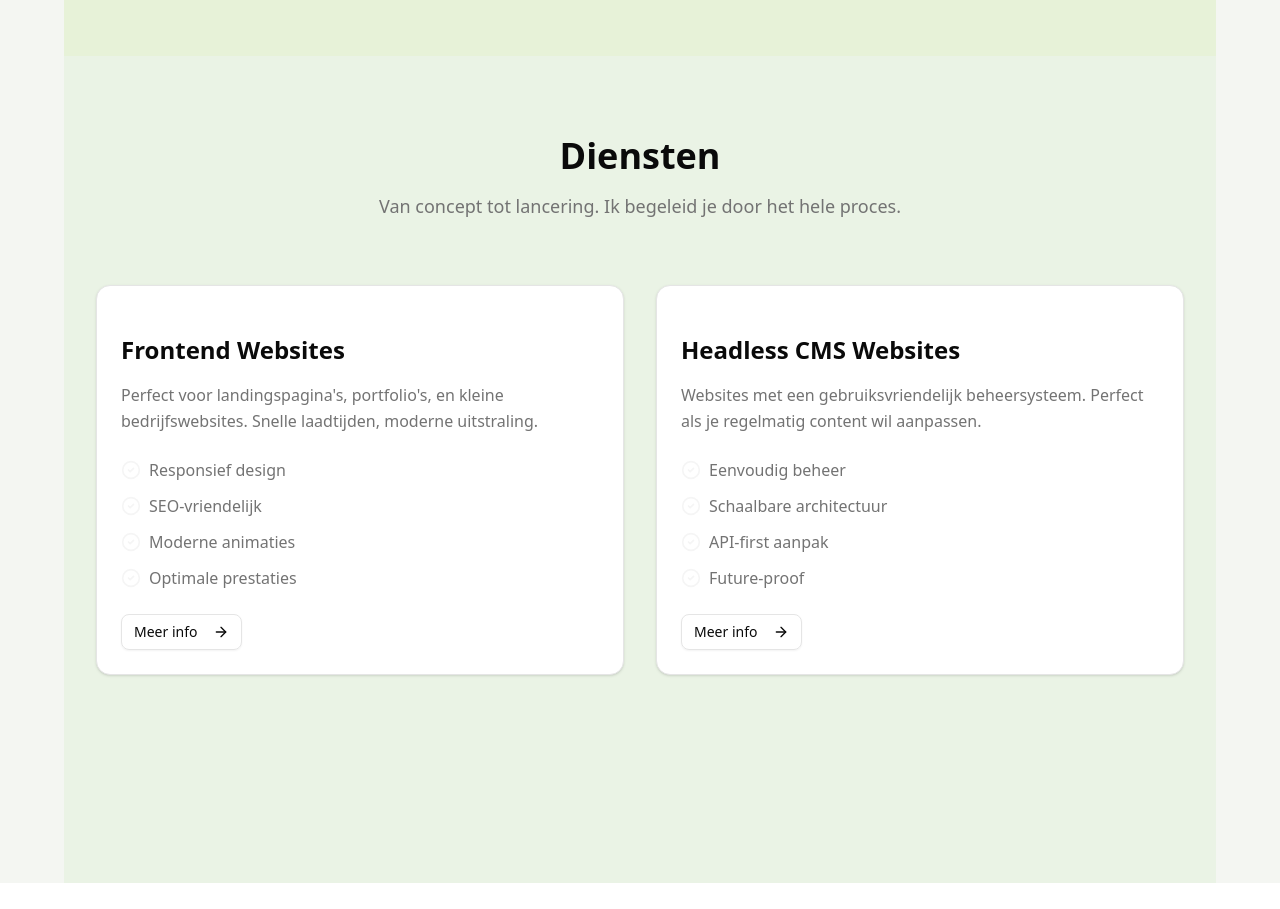
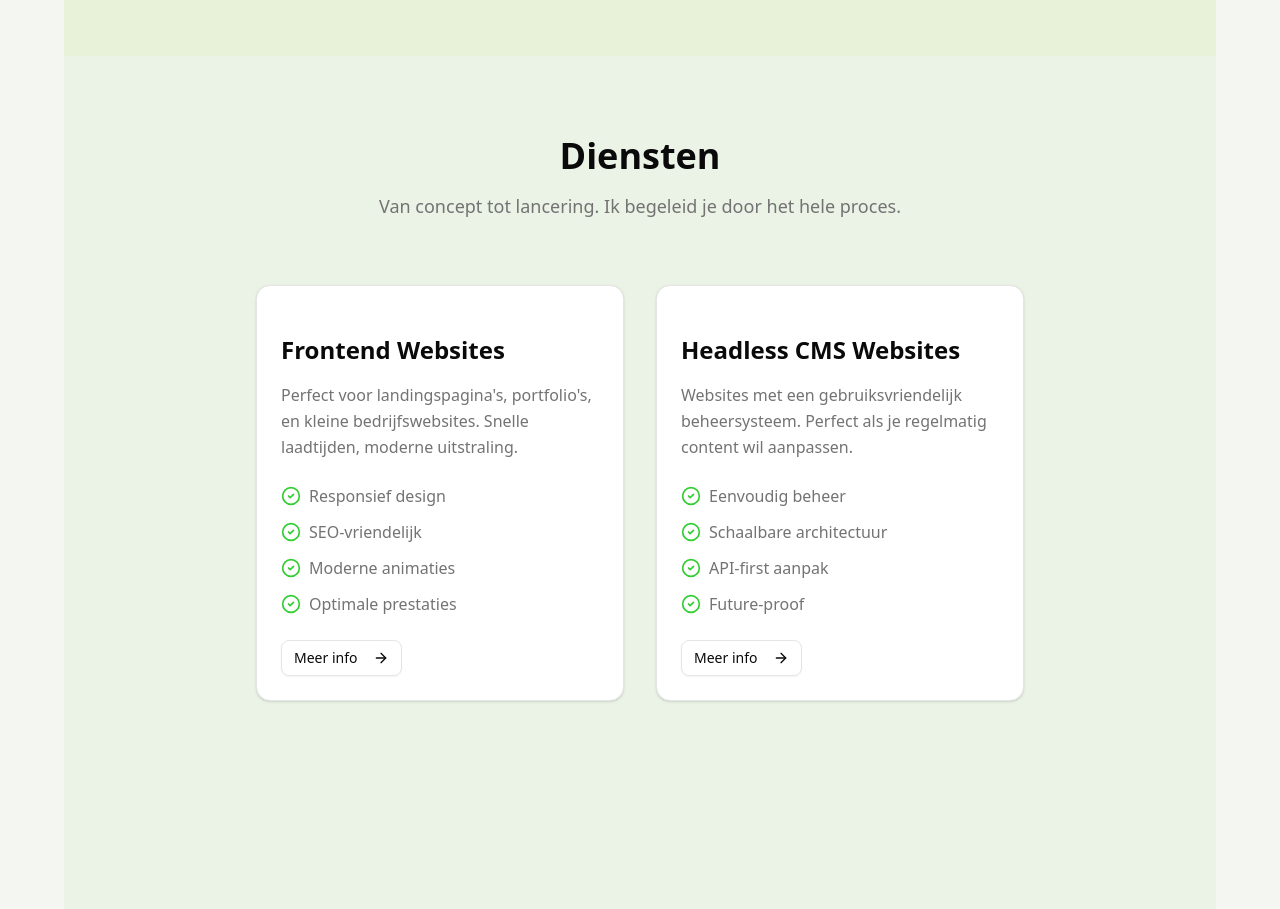
Before and after one commit to RAlmanzo/ar_easyweb, a Next.js app: page / in a window 1280 px wide. Shown: the part 1200-2109 px from the top of the page. Before the commit the page ends 2083 px from the top, so only its background shows below. Built offline with nearby package versions, Linux system fonts and the light colour scheme.

Commit message:
Set color for card icons

```diff
--- a/src/components/sections/services.tsx
+++ b/src/components/sections/services.tsx
@@ -8,15 +8,15 @@ import { fadeInLeft, fadeInRight, fadeInUp } from "@/lib/animations";
 export default function Services() {
     return (
         <section className="py-20 px-4 sm:px-6 lg:px-8">
-            <div className="max-w-7xl mx-auto">
-                <motion.div {...fadeInUp} className="text-center mb-16">
+            <div className="max-w-6xl mx-auto">
+                <motion.div {...fadeInUp} className="text-center mb-16 max-w-3xl">
                     <h2 className="text-3xl sm:text-4xl font-bold text-foreground mb-4 text-balance">Diensten</h2>
                     <p className="text-lg text-muted-foreground max-w-2xl mx-auto leading-relaxed text-pretty">
                         Van concept tot lancering. Ik begeleid je door het hele proces.
                     </p>
                 </motion.div>
 
-                <div className="grid md:grid-cols-2 gap-8">
+                <div className="grid md:grid-cols-2 gap-8 max-w-3xl">
                     <motion.div {...fadeInLeft}>
                         <Card className="h-full border-border shadow-sm hover:shadow-md transition-shadow">
                             <CardContent className="pt-6">
@@ -29,7 +29,7 @@ export default function Services() {
                                     {["Responsief design", "SEO-vriendelijk", "Moderne animaties", "Optimale prestaties"].map(
                                         (item, index) => (
                                             <li key={index} className="flex items-center gap-2 text-muted-foreground">
-                                                <CheckCircle2 className="h-5 w-5 text-accent flex-shrink-0" />
+                                                <CheckCircle2 className="h-5 w-5 shrink-0 text-[#32CD32]" />
                                                 <span>{item}</span>
                                             </li>
                                         ),
@@ -56,7 +56,7 @@ export default function Services() {
                                     {["Eenvoudig beheer", "Schaalbare architectuur", "API-first aanpak", "Future-proof"].map(
                                         (item, index) => (
                                             <li key={index} className="flex items-center gap-2 text-muted-foreground">
-                                                <CheckCircle2 className="h-5 w-5 text-accent flex-shrink-0" />
+                                                <CheckCircle2 className="h-5 w-5 shrink-0 text-[#32CD32]" />
                                                 <span>{item}</span>
                                             </li>
                                         ),
```
